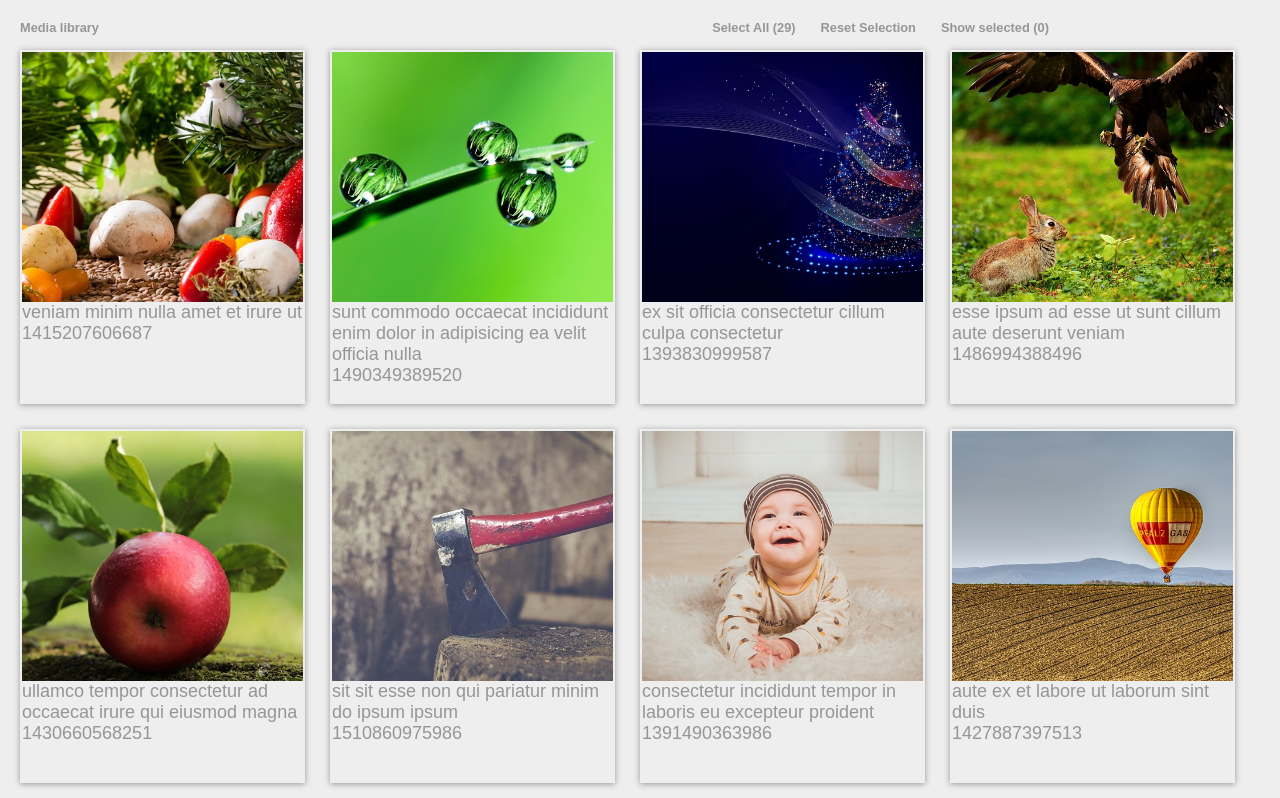
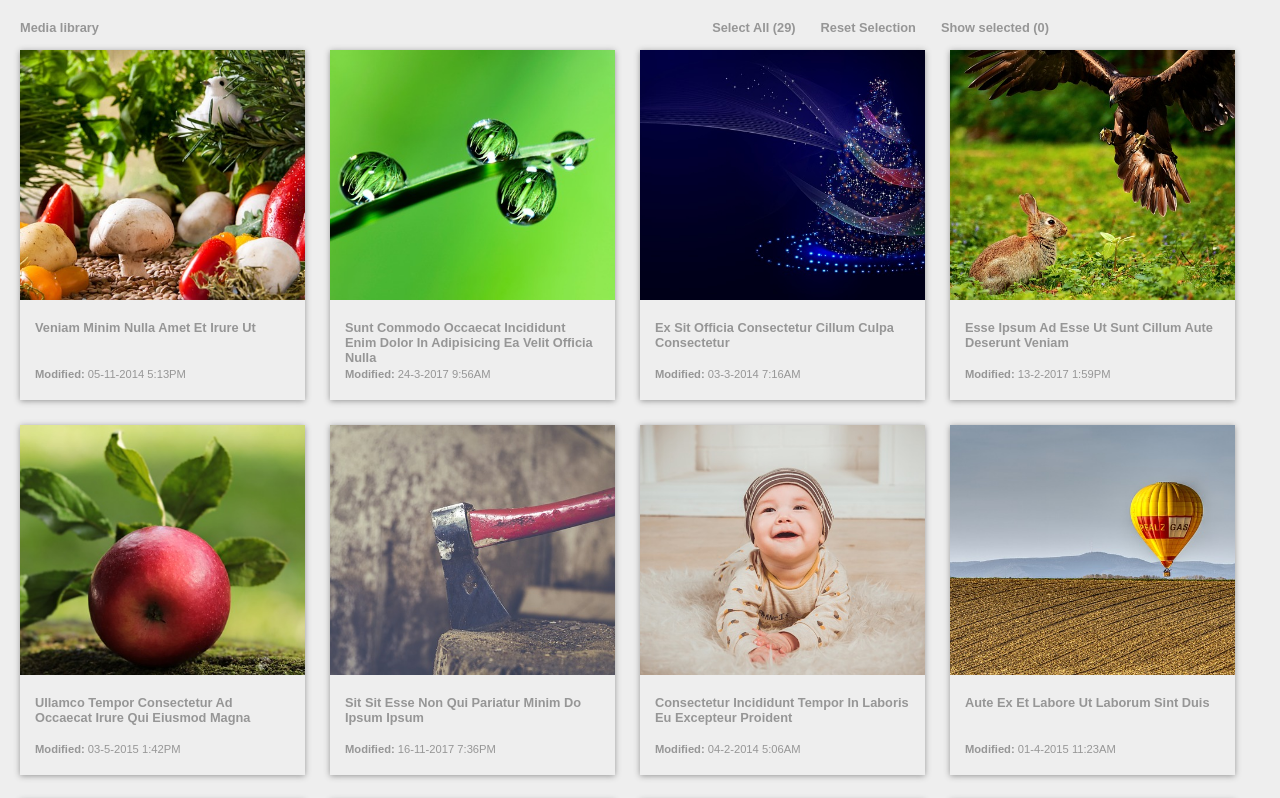
Before and after one commit to fryderykg/gallery-exercise-react, a React (Create React App) app: page / in a window 1280 px wide. Shown: the top 798 px of the page. Built offline with nearby package versions, Linux system fonts and the light colour scheme.

Commit message:
add date in correct format

```diff
--- a/src/components/Images/Image/Image.js
+++ b/src/components/Images/Image/Image.js
@@ -9,6 +9,22 @@ const Image = props => {
     classNames.push('selected')
   }
 
+  const dateConvert = () => {
+    const tempDate = new Date(props.date);
+    const year = tempDate.getFullYear();
+    const month = tempDate.getMonth() + 1;
+    let date = tempDate.getDate();
+    date = date < 10 ? '0' + date : date;
+    let hour = tempDate.getHours();
+    let min = tempDate.getMinutes();
+    const ampm = hour >= 12 ? 'PM' : 'AM';
+    hour = hour % 12;
+    hour = hour ? hour : 12;
+    min = min < 10 ? '0' + min : min;
+    return date + '-' + month + '-' + year + ' ' + hour + ':' + min + ampm;
+  };
+
+
   return (
     <div className={classNames.join(' ')}>
       <div className="Image__photo">
@@ -18,8 +34,11 @@ const Image = props => {
              alt={props.imgAlt}/>
       </div>
       <div className="Image__description">
-        <div>{props.title}</div>
-        <div>{props.date}</div>
+        <div className="Image__title">{props.title}</div>
+        <div className="Image__date">
+          <span className="bold">Modified: </span>
+          {dateConvert()}
+        </div>
       </div>
     </div>
   );
--- a/src/components/Images/Image/image.css
+++ b/src/components/Images/Image/image.css
@@ -1,6 +1,7 @@
 .Image {
-  border: 2px solid transparent;
+  /*border: 2px solid transparent;*/
   box-shadow: 0px 1px 6px rgb(150, 150, 150);
+  box-sizing: border-box;
   margin-bottom: 25px;
   margin-right: 2%;
   transition: border-color .3s ease;
@@ -12,6 +13,7 @@
 }
 
 .Image.selected {
+  border: 2px solid transparent;
   border-color: rgb(13, 138, 125);
 }
 
@@ -25,17 +27,17 @@
 }
 
 .Image__selector {
-  opacity: 0;
   background-color: rgb(255, 255, 255);
   border-radius: 50%;
   cursor: pointer;
   height: 25px;
   left: 12px;
+  opacity: 0;
   position: absolute;
   top: 12px;
-  width: 25px;
   transition: .3s ease;
   transition-property: background-color, opacity;
+  width: 25px;
 }
 
 .Image__photo img {
@@ -45,5 +47,23 @@
 }
 
 .Image__description {
+  display: flex;
+  flex-direction: column;
   height: 100px;
+  justify-content: space-between;
+  padding: 20px 15px;
 }
+
+.Image__title {
+  font-size: .8rem;
+  font-weight: 600;
+  text-transform: capitalize;
+}
+
+.Image__date {
+  font-size: .7rem;
+}
+
+.bold {
+  font-weight: 600;
+}
--- a/src/containers/Gallery/gallery.css
+++ b/src/containers/Gallery/gallery.css
@@ -1,5 +1,7 @@
 .Gallery {
   background-color: rgb(238, 238, 238);
   color: rgb(150, 150, 150);
+  margin: 0 auto;
+  max-width: 1600px;
   padding: 20px;
 }
--- a/src/index.css
+++ b/src/index.css
@@ -3,8 +3,9 @@
 }
 
 body {
+  background-color: rgb(238, 238, 238);
   font-family: sans-serif;
+  font-size: 18px;
   margin: 0;
   padding: 0;
-  font-size: 18px;
 }
```
